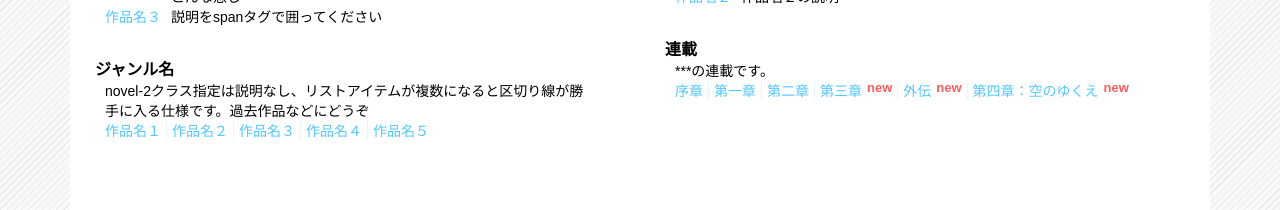
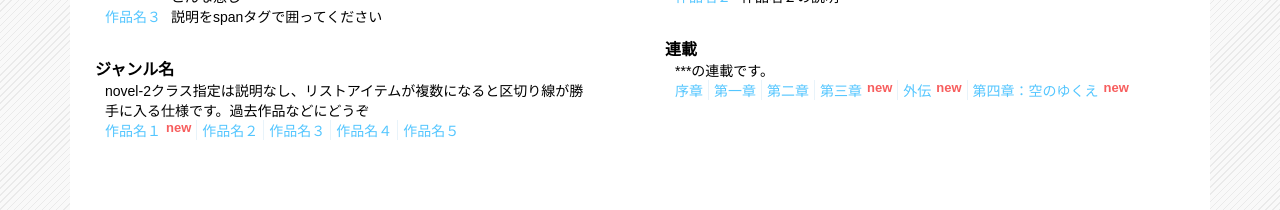
Before and after one commit to karuigittest/sorani, a plain HTML site: page index.html in a window 1280 px wide. Shown: the part 1020-1230 px from the top of the page. Drawn offline with nearby package versions, Linux system fonts and the light colour scheme; a script that the page names is missing; files whose address does not match are found by name.

Commit message:
Update index.html

```diff
--- a/index.html
+++ b/index.html
@@ -103,7 +103,7 @@
             <h4>ジャンル名</h4>
             <p>novel-2クラス指定は説明なし、リストアイテムが複数になると区切り線が勝手に入る仕様です。過去作品などにどうぞ</p>
             <ul class="novel-2">
-              <li><a href="text.html">作品名１</a></li>
+              <li class="new"><a href="text.html">作品名１</a></li>
               <li><a href="text.html">作品名２</a></li>
               <li><a href="text.html">作品名３</a></li>
               <li><a href="text.html">作品名４</a></li>
```
